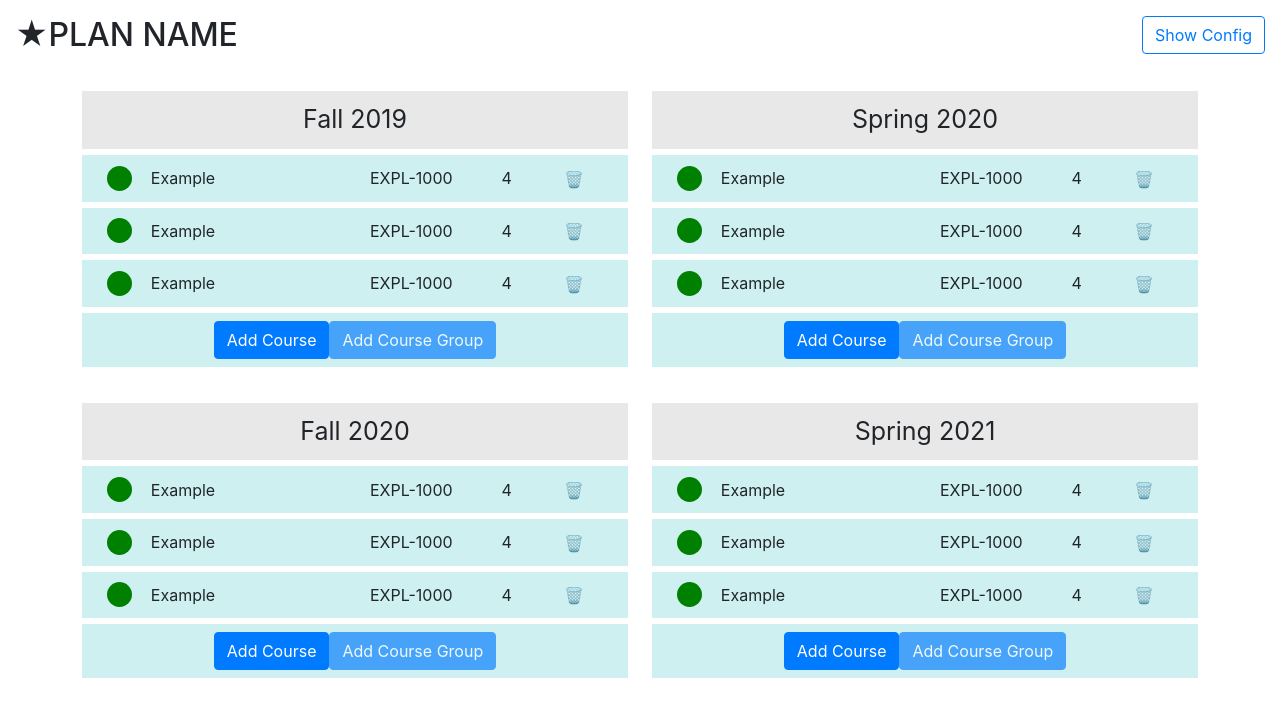
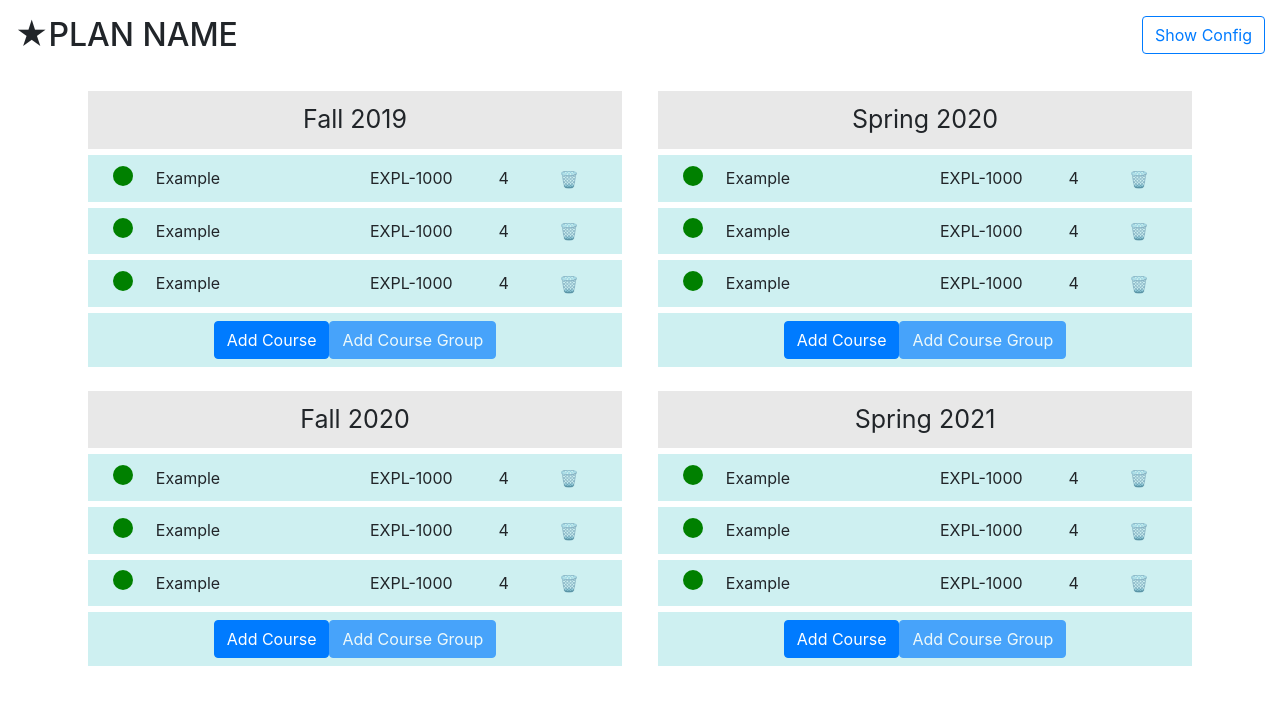
Before and after one commit to deusexmachina013/Primary-Source, a PHP site: page /student/create_plan.php in a window 1280 px wide. Shown: the part 84-800 px from the top of the page. Run offline with PHP 8.4, Linux system fonts and the light colour scheme; some libraries are stand-ins or nearby versions.

Commit message:
Fix styling for draggable courses

```diff
--- a/assets/css/style.css
+++ b/assets/css/style.css
@@ -45,11 +45,16 @@ body {
 /* https://www.w3schools.com/howto/howto_css_circles.asp */
 
 .dot {
-    height: 25px;
-    width: 25px;
+    height: 20px;
+    width: 20px;
     border-radius: 50%;
     display: inline-block;
     background-color: green;
+}
+
+.semester-whole {
+    padding: 0px;
+    margin: 0px;
 }
 
 .semester {
@@ -63,13 +68,16 @@ body {
     padding-top: 10px;
     padding-bottom: 10px;
     margin-bottom: 6px;
+    margin: 6px;
 }
 
 .semester-course {
     padding: 10px;
-    margin-top: 6px;
-    margin-bottom: 6px;
+    /* margin-top: 6px;
+    margin-bottom: 6px; */
+    margin: 6px;
     background-color: #CEF0F1;
+    /* width: 400px; */
 }
 
 .semester-course>* {
@@ -113,6 +121,7 @@ body {
     background-color: #CEF0F1;
     padding: 8px;
     margin-bottom: 24px;
+    margin: 6px;
 }
 
 .add-course,
@@ -380,7 +389,10 @@ p {
 
 /*******************/
 
-#sortable1 {
+.connectedSortable {
+    min-height: 30px;
+}
+/* #sortable1 {
     min-height: 30px;
 }
 
@@ -392,4 +404,4 @@ p {
 
 #sortable2 div {
     padding: 12px;
-}
+} */
--- a/student/create_plan.php
+++ b/student/create_plan.php
@@ -32,7 +32,7 @@
         <div class="row">
             <div class="col">
               <div id="semester-row" class="row">
-                <div class="col-md-6">
+                <div class="semester-whole col-md-6">
                   <div class="semester">
                     <div class="row semester-title">
                       Fall 2019
@@ -65,7 +65,7 @@
                     </div>
                   </div>
                 </div>
-                <div class="col-md-6">
+                <div class="semester-whole col-md-6">
                   <div class="semester">
                     <div class="row semester-title">
                       Spring 2020
@@ -102,7 +102,7 @@
                     </div>
                   </div>
                 </div>
-                <div class="col-md-6">
+                <div class="semester-whole col-md-6">
                   <div class="semester">
                     <div class="row semester-title">
                       Fall 2020
@@ -135,7 +135,7 @@
                     </div>
                   </div>
                 </div>
-                <div class="col-md-6">
+                <div class="semester-whole col-md-6">
                   <div class="semester">
                     <div class="row semester-title">
                       Spring 2021
@@ -206,14 +206,31 @@
 
                       <div id="collapseOne" class="collapse show" aria-labelledby="headingOne" data-parent="#accordion">
                         <!-- sortable2 -->
-                        <div id="sortable2" class="connectedSortable">
-                          <div class="ui-state-highlight semester-course">Introduction to ITWS</div>
+                        <div id="sortable2" class="connectedSortable semester">
+                          <!-- <div class="ui-state-highlight semester-course">Introduction to ITWS</div>
                           <div class="ui-state-highlight semester-course">Web Systems Development</div>
                           <div class="ui-state-highlight semester-course">Web Science Systems Development</div>
                           <div class="ui-state-highlight semester-course">Managing IT Resources</div>
-                          <div class="ui-state-highlight semester-course">Capstone/Senior Thesis</div>
+                          <div class="ui-state-highlight semester-course">Capstone/Senior Thesis</div> -->
+                          <div class="row semester-course">
+                            <div class="col-md-1 course-status"><span class="dot"></span></div>
+                            <div class="col-md-5 course-editable course-title  " contenteditable=true>Introduction to ITWS</div>
+                            <div class="col-md-3 course-editable course-code" contenteditable=true>ITWS-1200</div>
+                            <div class="col-md-1 course-editable course-credits" contenteditable=true>4</div>
+                            <!-- <div class="col-md-2 course-trash"><button class="btn btn-link course-trash-button">&#x1f5d1;</button></div> -->
+                            <!-- <div class="col-md-1 course-config"><button class="btn btn-link course-config-button">&#9881;</button></div> -->
+                          </div>
+                          <div class="row semester-course">
+                            <div class="col-md-1 course-status"><span class="dot"></span></div>
+                            <div class="col-md-5 course-editable course-title  " contenteditable=true>Web Systems Development</div>
+                            <div class="col-md-3 course-editable course-code" contenteditable=true>ITWS-2110</div>
+                            <div class="col-md-1 course-editable course-credits" contenteditable=true>4</div>
+                            <!-- <div class="col-md-2 course-trash"><button class="btn btn-link course-trash-button">&#x1f5d1;</button></div> -->
+                            <!-- <div class="col-md-1 course-config"><button class="btn btn-link course-config-button">&#9881;</button></div> -->
+                          </div>
                         </div>
                       </div>
+
                     </div>
                     <div class="card">
                       <div class="card-header" id="headingTwo">
```
